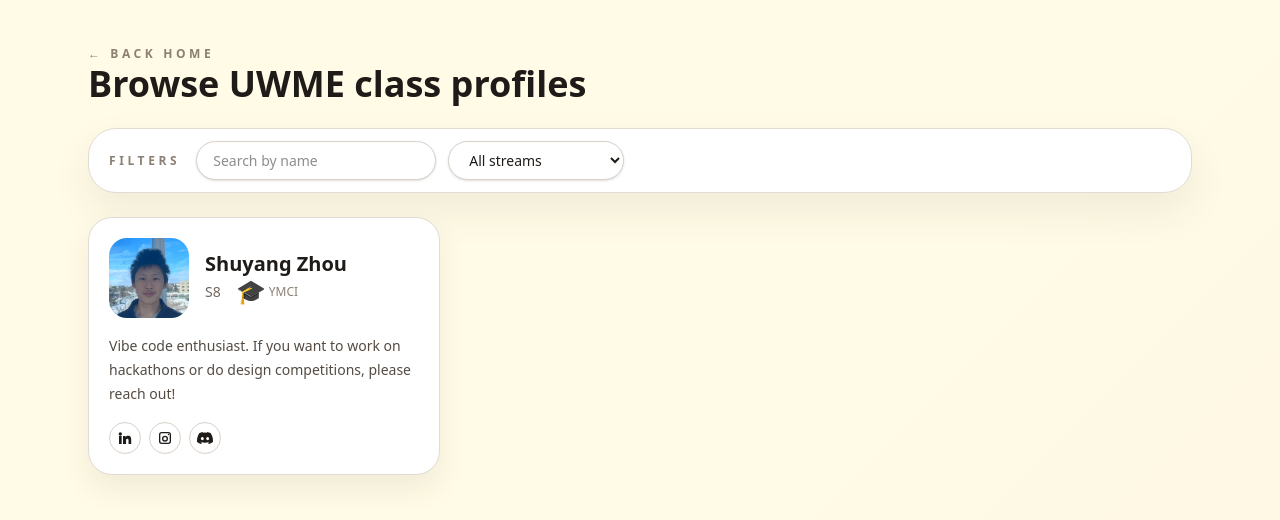
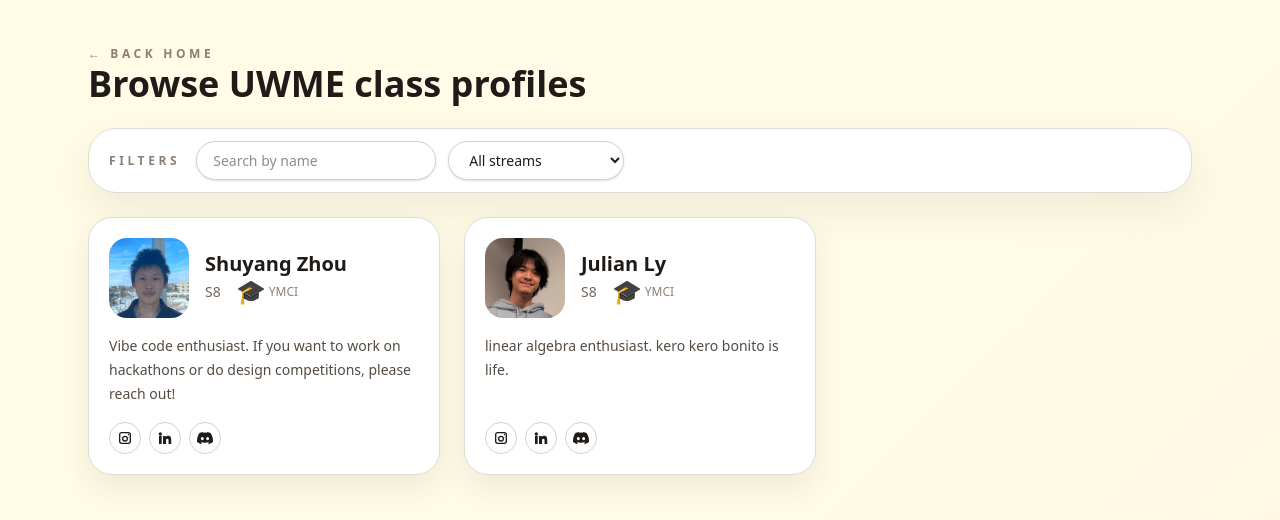
Before and after one commit to yangyang200706-a11y/uwme, a Next.js app: page /class-profile in a window 1280 px wide. Shown: the top 520 px of the page. Built offline with nearby package versions, Linux system fonts and the light colour scheme.

Commit message:
added julian

```diff
--- a/app/data/profiles.json
+++ b/app/data/profiles.json
@@ -6,19 +6,43 @@
       "name": "Shuyang Zhou",
       "stream": 8,
       "photo": "/profiles/shuyang-zhou.jpg",
+      "hometown": "Toronto, Ontario",
       "description": "Vibe code enthusiast. If you want to work on hackathons or do design competitions, please reach out!",
       "links": [
+        {
+          "label": "Instagram",
+          "href": "shuyang_01"
+        },
         {
           "label": "LinkedIn",
           "href": "shuyangzhou"
         },
         {
+          "label": "Discord",
+          "href": "galacticmagnet"
+        }
+      ]
+    },
+    {
+      "slug": "julian-ly",
+      "highSchool": "YMCI",
+      "name": "Julian Ly",
+      "stream": 8,
+      "photo": "/profiles/julian-ly.jpeg",
+      "hometown": "Toronto Ontario",
+      "description": "linear algebra enthusiast. kero kero bonito is life.",
+      "links": [
+        {
           "label": "Instagram",
-          "href": "shuyang_01"
+          "href": "julianly007"
+        },
+        {
+          "label": "LinkedIn",
+          "href": "julianly"
         },
         {
           "label": "Discord",
-          "href": "galacticmagnet"
+          "href": "fredvanvleet"
         }
       ]
     }
--- a/app/page.tsx
+++ b/app/page.tsx
@@ -16,9 +16,9 @@ export default function Home() {
               className="text-5xl sm:text-6xl lg:text-7xl font-extrabold tracking-tight drop-shadow-lg text-left ml-[-0.5rem]"
               style={{ fontFamily: 'Quicksand, Nunito, \"Segoe UI Rounded\", Arial, sans-serif' }}
             >
-              <span style={{ color: '#2d1e5e' }}>MECH ENG 30</span>
+              <span style={{ color: '#2d1e5e' }}>MECH ENG '30</span>
               <br />
-              <span style={{ color: '#9575cd' }}>CLASS PROFILE</span>
+              <span style={{ color: '#9575cd' }}>CLASS PROFILES</span>
             </h1>
             <div className="flex flex-wrap gap-5 mt-4">
               <Link
```
Also changed, not shown: app/class-profile/page.tsx (indentation only), public/profiles/julian-ly.jpeg (added).
